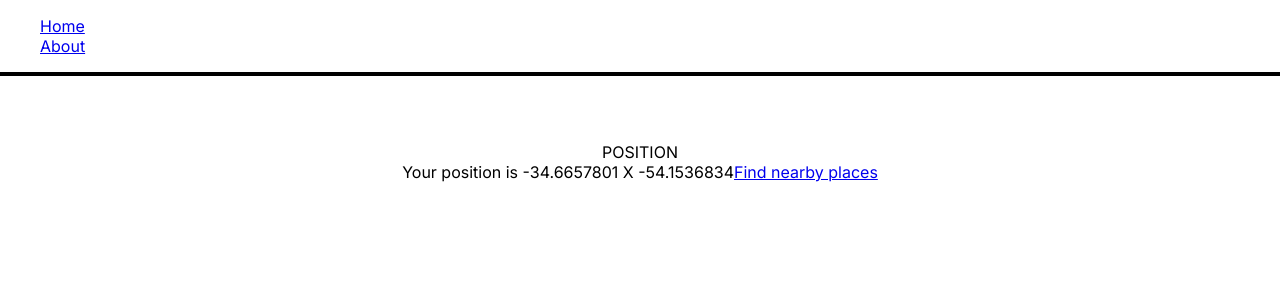
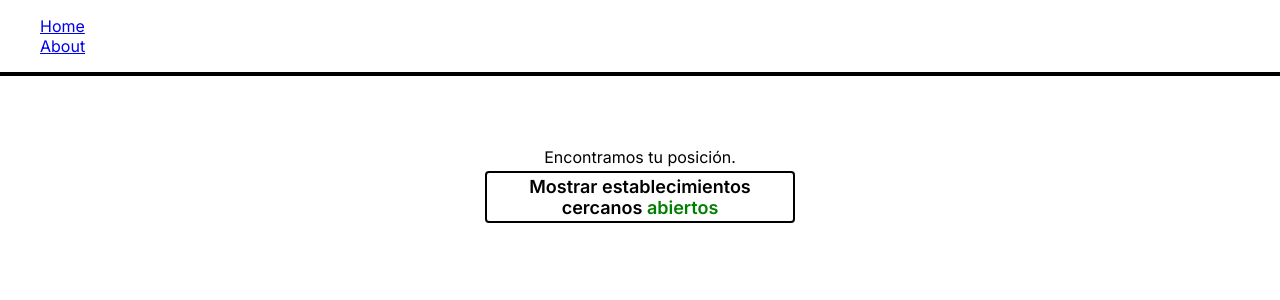
Before and after one commit to jinitsuga/Manejate, a Next.js app: page /position in a window 1280 px wide. Shown: the top 300 px of the page. Built offline with nearby package versions, Linux system fonts and the light colour scheme; no server answers.

Commit message:
changed texts, cleaned up some code and added more styling

```diff
--- a/app/page.module.css
+++ b/app/page.module.css
@@ -30,6 +30,7 @@
   padding: 8px;
 }
 .regularBtn {
+  color: black;
   font-size: 18px;
   text-decoration: none;
   border: solid 2px;
@@ -37,6 +38,18 @@
   padding: 5px;
   width: 78px;
 }
+.textBtn {
+  color: black;
+  font-size: 18px;
+  font-weight: 600;
+  text-decoration: none;
+  border: solid 2px;
+  border-radius: 4px;
+  padding: 3px;
+  margin: 4px;
+  max-width: 300px;
+}
+
 .regularBtn:hover {
   cursor: pointer;
   color: green;
@@ -60,6 +73,14 @@
   align-items: center;
   flex-direction: column;
 }
+.textContainer {
+  display: flex;
+  justify-content: center;
+  align-items: center;
+  flex-direction: column;
+  justify-content: space-around;
+  padding: 5px;
+}
 .cardsList {
   display: flex;
   flex-direction: column;
--- a/app/position/page.tsx
+++ b/app/position/page.tsx
@@ -41,15 +41,15 @@ export default function Position() {
     <Layout>
       <section className={styles.main}>
         {position ? (
-          <div>
-            <div>POSITION</div>
-            <span>
-              Your position is {position?.coords.lat} X {position?.coords.long}
-            </span>
+          <div className={styles.textContainer}>
+            <span>Encontramos tu posición.</span>
+            {/* This link component should be improved by passing req arguments (&lat=12323&long=123213) etc */}
             <Link
+              className={styles.textBtn}
               href={`/position/${position.coords.lat}~${position.coords.long}~4000`}
             >
-              Find nearby places
+              Mostrar establecimientos cercanos{" "}
+              <span className={styles.emphasis}>abiertos</span>
             </Link>
           </div>
         ) : (
--- a/components/placeCard.css
+++ b/components/placeCard.css
@@ -20,7 +20,7 @@
   height: 375px;
   width: auto;
   position: fixed;
-  background-color: rgba(127, 255, 212, 0.479);
+  background-color: rgba(127, 255, 212, 0);
   z-index: 100;
   top: 0;
   left: 0;
```
Also changed, not shown: components/MapsContent.tsx (+1 -8 lines).
